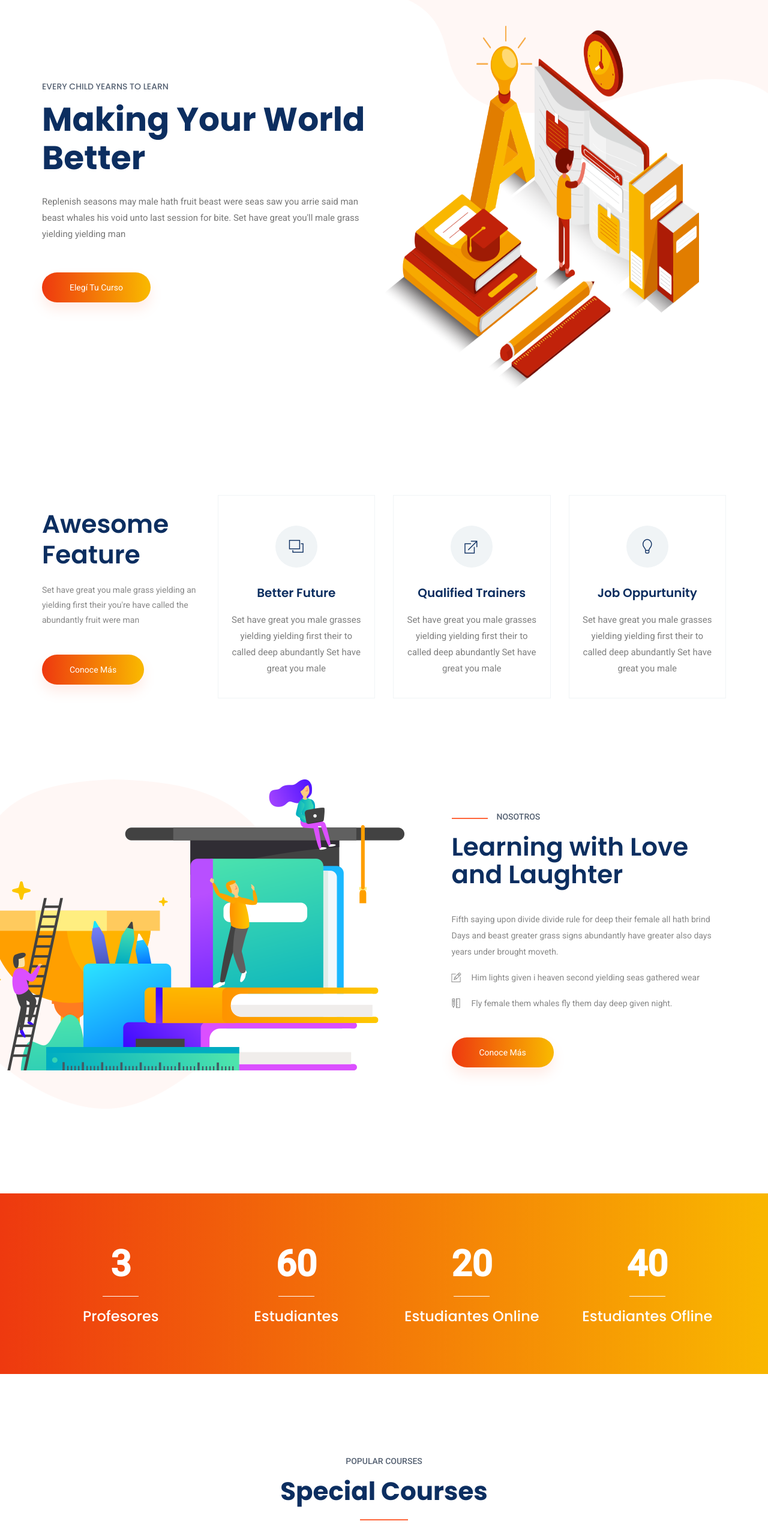
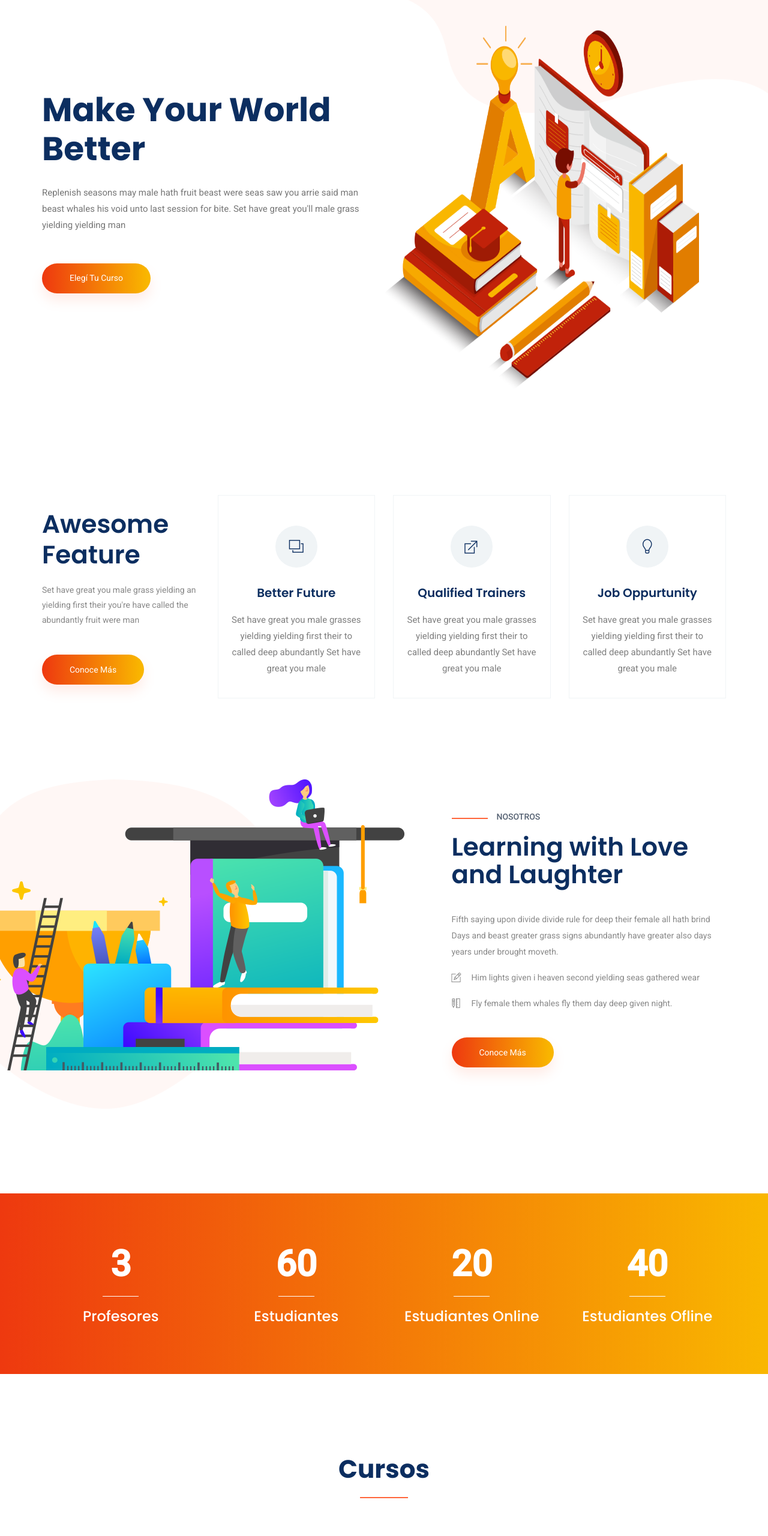
Before and after one commit to NicolasSeguro/Etrain, a plain HTML site: page index.html in a window 1280 px wide. Shown: the part 120-2680 px from the top of the page at 60% size. Drawn offline with Linux system fonts and the light colour scheme.

Commit message:
Cambios en los textos.

```diff
--- a/index.html
+++ b/index.html
@@ -86,8 +86,7 @@
         <div class="col-lg-6 col-xl-6">
           <div class="banner_text">
             <div class="banner_text_iner">
-              <h5>Every child yearns to learn</h5>
-              <h1>Making Your World Better</h1>
+              <h1>Make Your World Better</h1>
               <p>Replenish seasons may male hath fruit beast were seas saw you arrie said man beast whales
                 his void unto last session for bite. Set have great you'll male grass yielding yielding
                 man</p>
@@ -218,8 +217,7 @@
       <div class="row justify-content-center">
         <div class="col-xl-5">
           <div class="section_tittle text-center">
-            <p>popular courses</p>
-            <h2>Special Courses</h2>
+            <h2>Cursos</h2>
           </div>
         </div>
       </div>
```
Also changed, not shown: cource.html (+1 -2 lines), course-details.html (+3 -3 lines).
